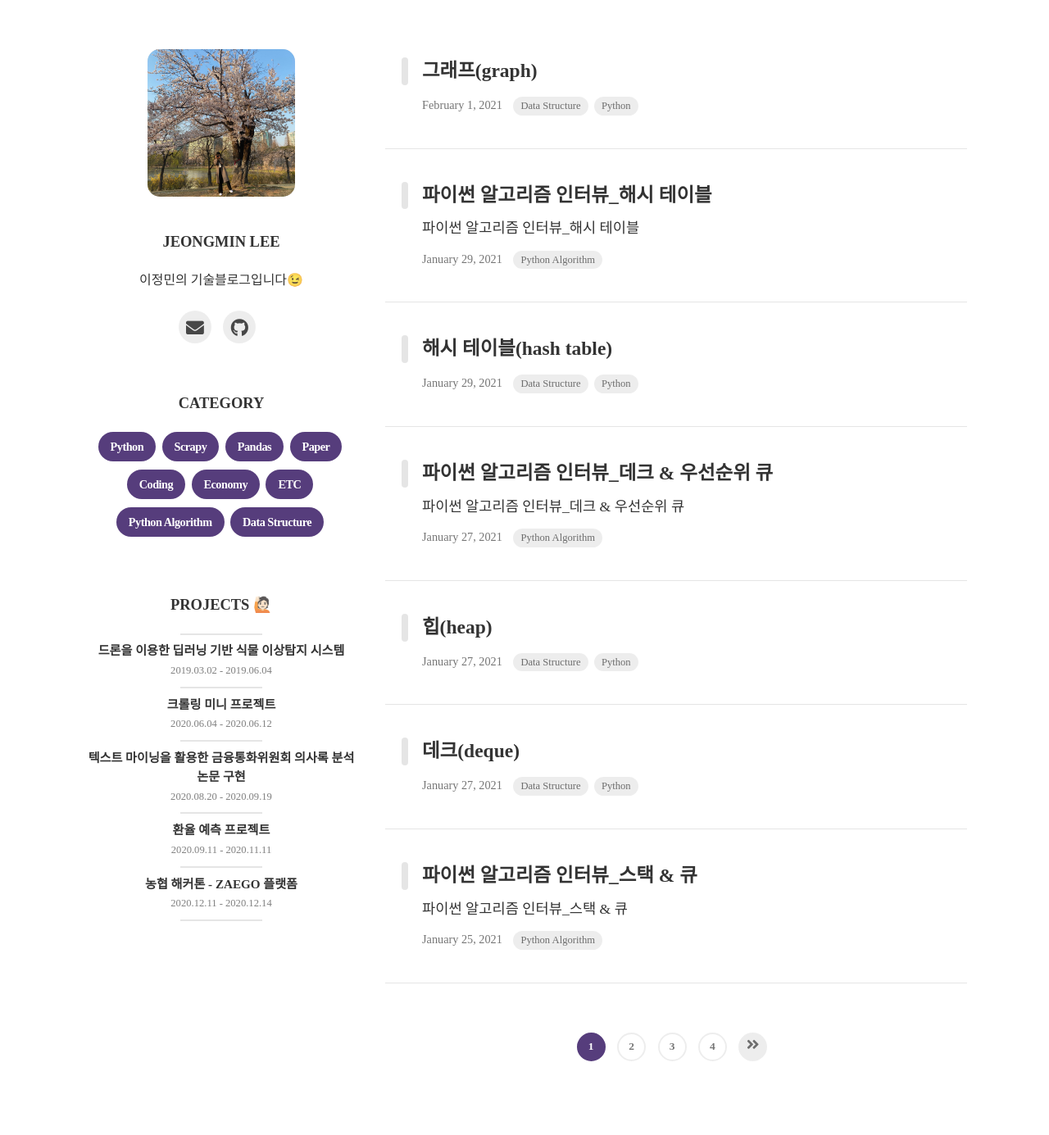
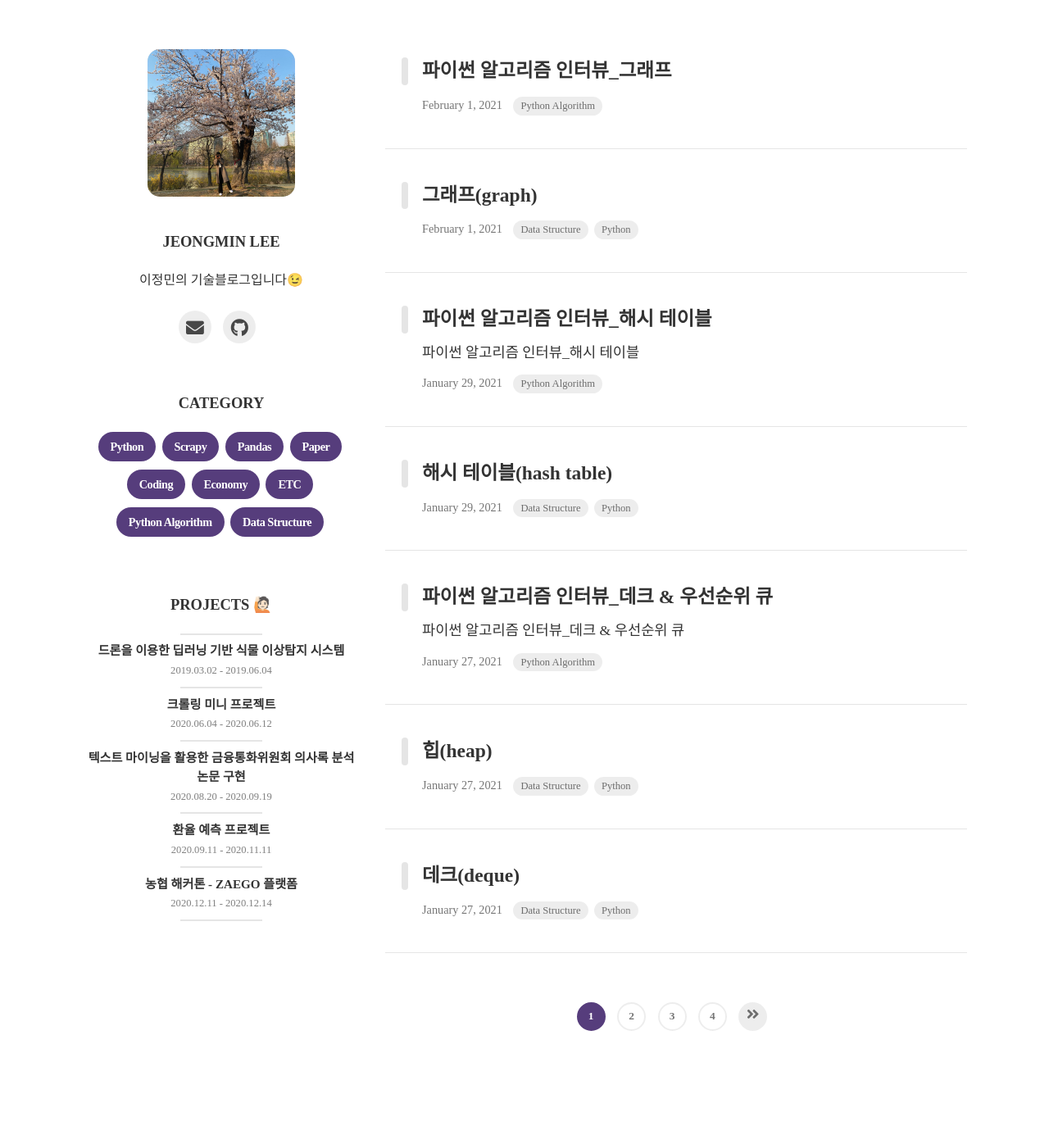
Before and after one commit to Lee-JeongMin/Lee-JeongMin.github.io, a Jekyll site: the page built from index.html, in a window 1280 px wide. Shown: the whole page at 82% size. Built offline with Jekyll 4.4.1, drawn with Linux system fonts in a browser that asks for light colours; nearby versions of some CDN libraries; some web fonts are replaced; the list of posts is cut into pages by our own code; after the commit the page ends 1348 px from its top, so only the background shows below that; part of the change alters nothing that is shown.

````diff
--- a/_includes/head.html
+++ b/_includes/head.html
@@ -1,4 +1,7 @@
 <head>
+
+  <script data-ad-client="ca-pub-4819126919103941" async src="https://pagead2.googlesyndication.com/pagead/js/adsbygoogle.js"></script>
+
   <meta charset="UTF-8">
   <meta name="viewport" content="width=device-width, initial-scale=1.0">
   <meta http-equiv="X-UA-Compatible" content="ie=edge">
--- /dev/null
+++ b/_posts/2021-02-01-python-algorithm-interview-graph.md
@@ -0,0 +1,442 @@
+---
+layout: post
+title: 파이썬 알고리즘 인터뷰_그래프
+subtitle :
+tags: [Python Algorithm]
+author: JeongMin Lee
+comments : True
+---
+
+### 파이썬 알고리즘 인터뷰_그래프
+
+-----
+
+<<[파이썬 알고리즘 인터뷰](https://book.naver.com/bookdb/book_detail.nhn?bid=16406247) 서적 내용을 정리>>
+
+* [문제01 섬의 개수](#문제01-섬의-개수)
+* [문제02 전화 번호 문자 조합](#문제02-전화-번호-문자-조합)
+* [문제03 중복 문자 없는 가장 긴 부분 문자열](#문제03-중복-문자-없는-가장-긴-부분-문자열)
+* [문제04 상위 K 빈도 요소](#문제04-상위-K-빈도-요소)
+* [문제05 해시맵 디자인](#문제01-해시맵-디자인)
+* [문제06 보석과 돌](#문제02-보석과-돌)
+* [문제07 중복 문자 없는 가장 긴 부분 문자열](#문제03-중복-문자-없는-가장-긴-부분-문자열)
+* [문제08 상위 K 빈도 요소](#문제04-상위-K-빈도-요소)
+
+<br>
+
+##### 문제01 해시맵 디자인
+
+-----
+
+> [https://leetcode.com/problems/design-hashmap](https://leetcode.com/problems/design-hashmap/)
+>
+> 다음의 기능을 제공하는 해시맵을 디자인하라.
+>
+> * put(key, value) : 키, 값을 해시맵에 삽입한다. 만약 이미 존재하는 키하면 업데이트한다.
+> * get(key) : 키에 해당되는 값을 조회한다. 만약 키가 존재하지 않는다면 -1을 리턴한다.
+> * remove(key) :키에 해당하는 키,값을 해시맵에서 삭제한다.
+>
+> **Example 1:**
+>
+> ```python
+> MyHashMap hashMap = new MyHashMap();
+> hashMap.put(1, 1);
+> hashMap.put(2, 2);
+> hashMap.get(1);            // returns 1
+> hashMap.get(3);            // returns -1 (not found)
+> hashMap.put(2, 1);          // update the existing value
+> hashMap.get(2);            // returns 1
+> hashMap.remove(2);          // remove the mapping for 2
+> hashMap.get(2);            // returns -1 (not found)
+> ```
+>
+
+<br>
+
+* 풀이1_개별 체이닝 방식을 이용한 해시 테이블 구현
+
+```python
+class ListNode:
+    def __init__(self, key=None, value=None):
+        self.key = key
+        self.value = value
+        self.next = None
+
+class MyHashMap:
+
+    def __init__(self):
+        # 초기화
+        self.size = 1000
+        self.table = collections.defaultdict(ListNode)
+
+    def put(self, key: int, value: int) -> None:
+        # 제산법 사용
+        index = key % self.size
+
+        # 인덱스에 노드가 없다면 삽입 후 종료
+        if self.table[index].value is None:
+            self.table[index] = ListNode(key, value)
+            return
+
+        # 인덱스에 노드가 존재하는 경우 연결 리스트 처리(개별 체이닝)
+        p = self.table[index]
+        while p:
+            if p.key == key:
+                p.value = value
+                return
+            if p.next is None:
+                break
+            p = p.next
+        p.next = ListNode(key, value)
+
+    # 조회
+    def get(self, key: int) -> int:
+        index = key % self.size
+        if self.table[index].value is None:
+            return -1
+
+        # 노드가 존재할 때 일치하는 키 탐색
+        p = self.table[index]
+        while p:
+            if p.key == key:
+                return p.value
+            p = p.next
+        return -1
+
+    # 삭제
+    def remove(self, key: int) -> None:
+        index = key % self.size
+        if self.table[index].value is None:
+            return
+
+        # 인덱스의 첫 번째 노드일때 삭제 처리
+        p = self.table[index]
+        if p.key == key:
+            self.table[index] = ListNode() if p.next is None else p.next
+            return
+        # 연결 리스트 노드 삭제
+        prev = p
+        while p:
+            if p.key == key:
+                prev.next = p.next
+                return
+            prev, p = p, p.next
+
+```
+
+Result
+
+>  Runtime : 220ms, Memory : 17.4MB
+
+<br>
+
+##### 문제02 보석과 돌
+
+------
+
+> [https://leetcode.com/problems/jewels-and-stones](https://leetcode.com/problems/jewels-and-stones/)
+>
+> J는 보석이며, S는 갖고 있는 돌이다. S에는 보석이 몇 개나 있을까? 대소문자는 구분한다.
+>
+> **Example 1:**
+>
+> ```python
+> Input: jewels = "aA", stones = "aAAbbbb"
+> Output: 3
+> ```
+>
+>   **Example 2:**
+>
+>   ```python
+> Input: jewels = "z", stones = "ZZ"
+> Output: 0
+> ```
+>
+
+<br>
+
+* 내 풀이 & 풀이3_Counter로 계산 생략
+
+```python
+class Solution:
+    def numJewelsInStones(self, jewels: str, stones: str) -> int:
+        _sum = 0
+        cnt = collections.Counter(stones)
+
+        for j in jewels:
+            _sum += cnt[j]
+
+        return _sum
+```
+
+Result
+
+>  Runtime : 32ms, Memory : 14.1MB
+
+<br>
+
+* 풀이1_해시 테이블을 이용한 풀이
+
+```python
+class Solution:
+    def numJewelsInStones(self, jewels: str, stones: str) -> int:
+        freqs = {}
+        count = 0
+
+        # 돌(stones)의 빈도수 계산
+        for char in stones:
+            if char not in freqs:
+                freqs[char] = 1
+            else:
+                freqs[char] += 1
+
+        # 보석(jewels)의 빈도수 합산
+        for char in jewels:
+            if char in freqs:
+                count += freqs[char]
+
+        return count
+```
+
+Result
+
+>  Runtime : 24ms, Memory : 14.3MB
+
+<br>
+
+* 풀이2_defaultdict를 이용한 비교 생략
+
+```python
+class Solution:
+    def numJewelsInStones(self, jewels: str, stones: str) -> int:
+        freqs = collections.defaultdict(int)
+        count = 0
+
+        # 비교 없이 돌(stones)의 빈도수 계산
+        for char in stones:
+            freqs[char] += 1
+
+        # 비교 없이 보석(jewels)의 빈도수 합산
+        for char in jewels:
+                count += freqs[char]
+
+        return count
+```
+
+Result
+
+>  Runtime : 32ms, Memory : 14.4MB
+
+<br>
+
+* 풀이4_파이썬다운 방식
+
+```python
+class Solution:
+    def numJewelsInStones(self, jewels: str, stones: str) -> int:
+        return sum(s in jewels for s in stones)
+```
+
+Result
+
+>  Runtime : 28ms, Memory : 14.3MB
+
+<br>
+
+##### 문제03 중복 문자 없는 가장 긴 부분 문자열
+
+------
+
+> [https://leetcode.com/problems/longest-substring-without-repeating-characters](https://leetcode.com/problems/longest-substring-without-repeating-characters/)
+>
+> 중복 문자가 없는 가장 긴 부분 문자열의 길이를 리턴하라.
+>
+> **Example 1:**
+>
+> ```python
+> Input: s = "abcabcbb"
+> Output: 3
+> Explanation: The answer is "abc", with the length of 3.
+> ```
+>
+> **Example 2:**
+>
+> ```python
+> Input: s = "bbbbb"
+> Output: 1
+> Explanation: The answer is "b", with the length of 1.
+> ```
+>
+> **Example 3:**
+>
+> ```python
+> Input: s = "pwwkew"
+> Output: 3
+> Explanation: The answer is "wke", with the length of 3.
+> Notice that the answer must be a substring, "pwke" is a subsequence and not a substring.
+> ```
+>
+> **Example 4:**
+>
+> ```python
+> Input: s = ""
+> Output: 0
+> ```
+
+<br>
+
+* 풀이1_슬라이딩 윈도우와 투 포인터로 사이즈 조절
+
+```python
+class Solution:
+    def lengthOfLongestSubstring(self, s: str) -> int:
+        used = {}
+        max_length = start = 0
+        for index, char in enumerate(s):
+            # 이미 등장했던 문자라면 'start'위치 갱신
+            if char in used and start <= used[char]:
+                start = used[char] + 1
+            else:  # 최대 부분 문자열 길이 갱신
+                max_length = max(max_length, index - start + 1)
+
+            # 현재 문자의 위치 삽입
+            used[char] = index
+
+        return max_length
+```
+
+Result
+
+>  Runtime : 48ms, Memory : 14.3MB
+
+<br>
+
+##### 문제04 상위 K 빈도 요소
+
+------
+
+> [https://leetcode.com/problems/top-k-frequent-elements](https://leetcode.com/problems/top-k-frequent-elements/)
+>
+> k번 이상 등장하는 요소를 추출하라.( = 빈도 상위 k개 요소 추출 )
+>
+> **Example 1:**
+>
+> ```python
+> Input: nums = [1,1,1,2,2,3], k = 2
+> Output: [1,2]
+> ```
+>
+> **Example 2:**
+>
+> ```python
+> Input: nums = [1], k = 1
+> Output: [1]
+> ```
+
+* 내 코드
+
+```python
+class Solution:
+    def topKFrequent(self, nums: List[int], k: int) -> List[int]:
+        freqs = collections.Counter(nums)
+        most = freqs.most_common(k)
+        return [key for key, val in most]
+```
+
+Result
+
+>  Runtime : 108ms, Memory : 18.6MB
+
+<br>
+
+* 풀이1_Counter를 이용한 음수 순 추출
+
+```python
+class Solution:
+    def topKFrequent(self, nums: List[int], k: int) -> List[int]:
+        freqs_heap = []
+        freqs = collections.Counter(nums)
+        # 힙에 음수로 삽입
+        for f in freqs:
+            heapq.heappush(freqs_heap, (-freqs[f], f))
+
+        topk = list()
+        # k번 만큼 추출, 최소 힙(Min Heap)이므로 가장 작은 음수 순으로 추출
+        for _ in range(k):
+            topk.append(heapq.heappop(freqs_heap)[1])
+
+        return topk
+```
+
+Result
+
+>  Runtime : 92ms, Memory : 18.8MB
+
+<br>
+
+* 풀이2_파이썬다운 방식
+
+```python
+class Solution:
+    def topKFrequent(self, nums: List[int], k: int) -> List[int]:
+        return list(zip(*collections.Counter(nums).most_common(k)))[0]
+```
+
+Result
+
+>  Runtime : 112ms, Memory : 18.6MB
+
+<br>
+
+##### zip() 함수
+
+> zip() 함수는 2개 이상의 시퀀스를 짧은 길이를 기준으로 일대일 대응하는 새로운 튜플 시퀀스를 만드는 역할
+
+```python
+a = [1, 2, 3, 4]
+b = ['a', 'b', 'c', 'd']
+c = ['ㄱ', 'ㄴ', 'ㄷ', 'ㄹ']
+list(zip(a,b,c))
+
+# [(1, 'a', 'ㄱ'), (2, 'b', 'ㄴ'), (3, 'c', 'ㄷ'), (4, 'd', 'ㄹ')]
+```
+
+<br>
+
+##### 아스테리스크(*)
+
+> 언팩(Unpack) 역할을 한다. 주로 튜플이나 리스트를 언패킹(풀어 헤치는 데) 사용한다.
+
+```python
+fruits = ['lemon', 'pear', 'watermelon', 'tomato']
+
+# 1) 그냥 리스트 출력1
+print(fruits)
+# ['lemon', 'pear', 'watermelon', 'tomato']
+
+# 2) 그냥 리스트 출력2
+print(fruits[0], fruits[1], fruits[2], fruits[3])
+# lemon pear watermelon tomato
+
+# 3) for 반복문으로 순회하여 출력
+for f in fruits:
+    print(f, end=' ')
+# lemon pear watermelon tomato
+
+# 4) 아스테리스크(*) 사용하여 간편하게 출력
+print(*fruit)
+# lemon pear watermelon tomato
+```
+
+<br>
+
+** 두개가 사용되는 경우는?
+
+> ** 두개가 사용되는 경우는 키/값 페어를 언패킹하는데 사용됨
+
+```python
+date_info = {'year': '2020', 'month': '01', 'day': '7'}
+new_info = {**date_info, 'day': '14'}
+print(new_info)
+# {'year': '2020', 'month': '01', 'day': '14'}
+```
````
